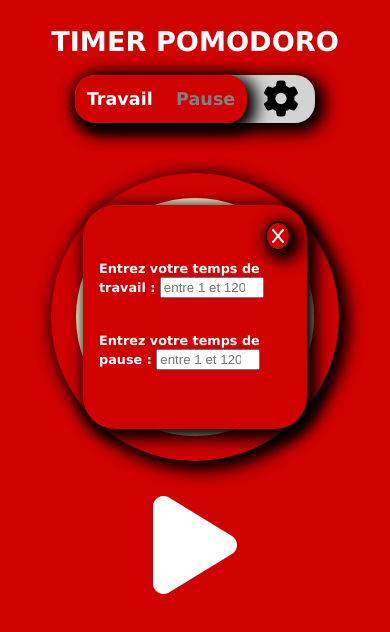
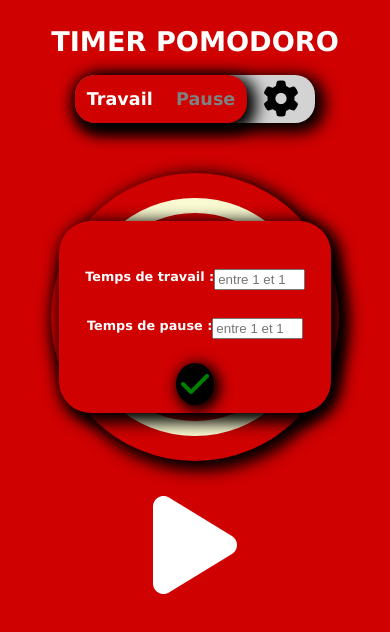
Before and after one commit to Gogo425/Pomodoro, a plain HTML site: page index.html in a window 390 px wide. Both pictures are taken after a click on the element 281 px from the left and 99 px from the top of the page. Drawn offline with nearby package versions, Linux system fonts and the light colour scheme.

Commit message:
LocalStorage added, javasdoc and css doc added and few improvements

```diff
--- a/css/style.css
+++ b/css/style.css
@@ -1,3 +1,4 @@
+/* The 3 main tags of the page */
 body{
     background-color: rgb(207, 1, 1);
     color: white;
@@ -18,6 +19,7 @@ main{
     flex-direction: column;
 }
 
+/* The style of the rectangle containing the settings button and the tags Break and Work and all the styles related to it */
 #break {
     color: gray;
 }
@@ -54,6 +56,11 @@ a{
     cursor: pointer;
 }
 
+#settingsBox :hover {
+    font-size: 1.3em;
+    transition: 0.6s ease-in-out;
+}
+/* The style of the first big circle  */
 #circle1{
     margin: auto;
     margin-top: 50px;
@@ -66,6 +73,7 @@ a{
     align-items: center;
 }
 
+/* The style of the second smaller circle */
 #circle2{
     border-radius: 50%;
     width: 30em;
@@ -76,6 +84,7 @@ a{
     align-items: center;
 }
 
+/* the style of the id of the tag where the timer is displayed */
 #timer{
     font-size: 6.25em;
     font-weight: bold;
@@ -83,21 +92,12 @@ a{
     justify-content: center;
 }
 
-#exit {
-    display: flex;
-    justify-content: flex-end;
-    padding-bottom: 0.4em;
-    cursor: pointer;
+/* All the styles related to the formulary and its node's child */
+form {
+    padding-top: 1.8em;
 }
 
-#buttonExit {
-    border: 2px solid black;
-    border-radius: 50%;
-    box-shadow: 5px 5px 15px 5px black;
-    padding: 5px;
-}
-
-#form {
+#formulary {
     box-shadow: 5px 5px 15px 5px black;
     border-radius: 2em;
     padding: 1em;
@@ -110,7 +110,9 @@ a{
 }
 
 .label-input {
-    margin-bottom: 3.5em;
+    margin-bottom: 1.5em;
+    display: flex;
+    justify-content: center;
 }
 
 label {
@@ -118,9 +120,31 @@ label {
 }
 
 input {
-    width: 7.2em;
+    width: 7.3em;
 }
 
+#check-align {
+    display: flex;
+    justify-content: center;
+}
+
+#check {
+    color: green;
+    font-size: 2em;
+    padding: 0.1em;
+    border: 2px solid black;
+    background-color: black;
+    box-shadow: 3px 3px 13px 3px black;
+    border-radius: 50%;
+    cursor: pointer;
+}
+
+#check-align :hover {
+    font-size: 2.3em;
+    transition: ease-in-out 0.2s;
+}
+
+/* The style of the button which allows to launch the timer */
 #icons {
     cursor: pointer;
     display: flex;
@@ -132,6 +156,7 @@ input {
     margin-top: 0.25em;
 }
 
+/* Media-query between 585px and 480px */
 @media screen and (min-width : 480px) and (max-width : 585px){
     #circle1{
         width: 25em;
@@ -152,18 +177,19 @@ input {
         font-size: 4em;
         margin-top: 0.5em
     }
-    #form {
-        width: 22em;
+    #formulary {
+        width: 15em;
         height: 8em;
     }
     label {
         font-size: 0.8em;
     }
     .label-input{
-        margin-bottom: 1.5em;
+        margin-bottom: 0.8em;
     }
 }
 
+/* Media-query between 480px and 320px */
 @media screen and (min-width : 320px) and (max-width : 480px){
     #circle1{
         width: 18em;
@@ -194,15 +220,18 @@ input {
         height: 3em;
         width: 15em;
     }
-    #form {
-        width: 12em;
-        height: 12em;
+    #formulary {
+        width: 15em;
+        height: 10em;
         margin-top: 0;
     }
     label {
         font-size: 0.8em;
     }
+    input {
+        width: 6.2em;
+    }
     .label-input {
-        margin-bottom: 2em;
+        padding-top: 0.2em;
     }
 }
--- a/index.html
+++ b/index.html
@@ -3,11 +3,13 @@
 <head>
     <meta charset="UTF-8">
     <meta name="viewport" content="width=device-width, initial-scale=1.0">
+    <!-- the script to my css file -->
     <link rel="stylesheet" href="css/style.css">
-    <!-- <link rel="icon" href="favicon.ico" type="image/x-icon"> -->
+    <!-- The link to the favicon -->
     <link rel="icon" type="image/vnd.icon" href="favicon.ico">
-    <script defer src="https://cdn.jsdelivr.net/npm/bootstrap@5.3.3/dist/js/bootstrap.bundle.min.js" integrity="sha384-YvpcrYf0tY3lHB60NNkmXc5s9fDVZLESaAA55NDzOxhy9GkcIdslK1eN7N6jIeHz" crossorigin="anonymous"></script>
+    <!-- the link to my javascript file-->
     <script defer src="js/script.js"></script>
+    <!-- the link to my font-awesome kit -->
     <script src="https://kit.fontawesome.com/90817b7c6b.js" crossorigin="anonymous"></script>
     <title>Pomodoro</title>
 </head>
@@ -29,20 +31,20 @@
             <div id="circle2">
                 <div id="timer">
                 </div>
-                <div id="form">
-                    <div id="exit">
-                        <span id="buttonExit" class="fa-solid fa-x"></span>
-                    </div>
+                <div id="formulary">
                     <form method="post">
                         <div class="label-input">
-                            <label for="newTimeWork">Entrez votre temps de travail : </label>
+                            <label for="newTimeWork">Temps de travail : </label>
                             <input id="newTimeWork" type="number" name="newTimeWork" max="120" min="1" placeholder="entre 1 et 120" required>
                         </div>
                         <div class="label-input">
-                            <label for="newTimeBreak">Entrez votre temps de pause : </label>
+                            <label for="newTimeBreak">Temps de pause : </label>
                             <input id="newTimeBreak" type="number" name="newTimeBreak" max="120" min="1" placeholder="entre 1 et 120" required>
                         </div>
                     </form>
+                    <div id="check-align">
+                        <span id="check" class="fa-solid fa-check"></span>
+                    </div>
                 </div>
             </div>
         </div>
--- a/js/script.js
+++ b/js/script.js
@@ -1,3 +1,4 @@
+//Variable declaration for the work time, break time, booleans for certains test and the variable loop for the setInterval function
 let workTime = localStorage.getItem("inputWork") || 25
 let breakTime = localStorage.getItem("inputBreak") || 5
 let isBreak = true
@@ -5,65 +6,26 @@ let isRunning = false
 let isForm = false
 let loop
 
+//Declaration of the constants which represents all the HTML elements that needs to be interacted with
 const timerElement = document.getElementById("timer")
 const buttonLaunch = document.getElementById("buttonStart")
-const formulaire = document.getElementById("form")
+const formulaire = document.getElementById("formulary")
 const settingsButton = document.getElementById("settings")
-const exitButton = document.getElementById("buttonExit")
 const numberWork = document.getElementById("numberWork")
 const numberBreak = document.getElementById("numberBreak")
 const inputBreak = document.getElementById("newTimeBreak")
 const inputWork = document.getElementById("newTimeWork")
-const submitButton = document.getElementById("submitButton")
+const submitButton = document.getElementById("check")
 
-function display(){
-    let time = workTime * 60
-    let minutes = parseInt(time / 60, 10)
-    let seconds = parseInt(time % 60, 10)
-    seconds  = "0" + seconds
-    if(workTime < 10){
-        minutes = "0" + minutes
-    }
-    timerElement.innerText = `${minutes}:${seconds}`
-}
+//the 3 main functions
+launch()
+display()
+form()
 
-function timer(){
-    let time = workTime * 60
-    form()
-    if(isRunning == false && isForm == false){
-        loop = setInterval(() => {
-            isRunning = true
-            let minutes = parseInt(time / 60, 10)
-            let seconds = parseInt(time % 60, 10)
-            minutes = minutes < 10 ? "0" + minutes : minutes
-            seconds = seconds < 10 ? "0" + seconds : seconds
-            timerElement.innerText = `${minutes}:${seconds}`
-
-            if(time == 0){
-
-                if(isBreak == true){
-                    document.getElementById("background").style.background = "green"
-                    document.getElementById("workBreak").style.background = "green"
-                    document.getElementById("break").style.color = "white"
-                    document.getElementById("work").style.color = "grey"
-                    time = breakTime * 60
-                    isBreak = false
-                } else {
-                    document.getElementById("background").style.background = "rgb(207, 1, 1)"
-                    document.getElementById("workBreak").style.background = "rgb(207, 1, 1)"
-                    document.getElementById("work").style.color = "white"
-                    document.getElementById("break").style.color = "grey"
-                    time = workTime * 60
-                    isBreak = true
-                }
-            }
-
-            time = time <= 0 ? 0 : time - 1
-
-        }, 10)
-    }
-}
-
+/**
+ * @author Hugo JAUBERT
+ * The function which when the ButtonLaunch is pressed calls the function timer() and switches the button icon
+ */
 function launch(){
     buttonLaunch.addEventListener('click', () => {
         if(isForm == false){
@@ -82,10 +44,121 @@ function launch(){
     })
 }
 
+/**
+ * @author Hugo JAUBERT
+ * Allows to show the timer with the minutes and the seconds
+ */
+function display(){
+    let time = workTime * 60
+    let minutes = parseInt(time / 60, 10)
+    let seconds = parseInt(time % 60, 10)
+    seconds  = "0" + seconds
+    if(workTime < 10){
+        minutes = "0" + minutes
+    }
+    timerElement.innerText = `${minutes}:${seconds}`
+}
+
+/**
+ * @author Hugo JAUBERT
+ * Starts an interval to make a timer with the given numbers which decreases every second
+ */
+function timer(){
+    let time = workTime * 60
+    form()
+    if(isRunning == false && isForm == false){
+        loop = setInterval(() => {
+            isRunning = true
+            let minutes = parseInt(time / 60, 10)
+            let seconds = parseInt(time % 60, 10)
+            minutes = minutes < 10 ? "0" + minutes : minutes
+            seconds = seconds < 10 ? "0" + seconds : seconds
+            timerElement.innerText = `${minutes}:${seconds}`
+
+            if(time == 0){
+
+                if(isBreak == true){
+                    toBreakColor()
+                    time = breakTime * 60
+                    isBreak = false
+                } else {
+                    toWorkColor()
+                    time = workTime * 60
+                    isBreak = true
+                }
+            }
+
+            time = time <= 0 ? 0 : time - 1
+
+        }, 10)
+    }
+}
+
+/**
+ * @author Hugo JAUBERT
+ * Switches the color to green when the work time has reached 0
+ */
+function toBreakColor(){
+    document.getElementById("background").style.background = "green"
+    document.getElementById("workBreak").style.background = "green"
+    document.getElementById("break").style.color = "white"
+    document.getElementById("work").style.color = "grey"
+}
+
+/**
+ * @author Hugo JAUBERT
+ * Switches the color to red when the break time has reached 0
+ */
+function toWorkColor(){
+    document.getElementById("background").style.background = "rgb(207, 1, 1)"
+    document.getElementById("workBreak").style.background = "rgb(207, 1, 1)"
+    document.getElementById("work").style.color = "white"
+    document.getElementById("break").style.color = "grey"
+}
+
+/**
+ * @author Hugo JAUBERT
+ * The main function which handles the formulary
+ */
+function form(){
+        buttonLaunch.addEventListener('click', ()=> {
+            if(isForm == true){
+                alert("Finissez de remplir les paramètres ou quittez les avant de relancer le chronomètre")
+            }
+        })
+
+        display_form()
+
+        edit_time();
+}
+
+/**
+ * @author Hugo JAUBERT
+ * Handles whenthe form should appear
+ */
+function display_form(){
+    settingsButton.addEventListener('click', ()=> {
+        if(!isRunning){
+            isForm = true;
+            formulaire.style.display = "block"
+        }
+    })
+
+    submitButton.addEventListener('click', ()=> {
+        isForm = false;
+        if(!isRunning){
+            formulaire.style.display = "none"
+        }
+    })
+}
+
+/**
+ * @author Hugo JAUBERT
+ * When the user enters a value in the input zone, it is set with the LocalStorage
+ */
 function edit_time(){
-
     inputBreak.addEventListener('change', ()=> {
-        if(inputBreak.value < 120 && inputBreak.value > 1){
+        if(inputBreak.value <= 120 && inputBreak.value >= 1){
             localStorage.setItem("inputBreak", inputBreak.value)
             breakTime = inputBreak.value
             display()
@@ -93,41 +166,10 @@ function edit_time(){
     })
 
     inputWork.addEventListener('change', ()=> {
-        if(inputWork.value < 120 && inputWork.value > 1){
+        if(inputWork.value <= 120 && inputWork.value >= 1){
             localStorage.setItem("inputWork", inputWork.value)
             workTime = inputWork.value
             display()
         }
-   })
+    })
 }
-
-function form(){
-        buttonLaunch.addEventListener('click', ()=> {
-            if(isForm == true){
-                alert("Finissez de remplir les paramètres ou quittez les avant de relancer le chronomètre")
-            }
-        })
-
-        settingsButton.addEventListener('click', ()=> {
-            if(!isRunning){
-                isForm = true;
-                formulaire.style.display = "block"
-
-
-            }
-        })
-
-        edit_time();
-
-        exitButton.addEventListener('click', ()=> {
-            isForm = false;
-            if(!isRunning){
-                formulaire.style.display = "none"
-            }
-        })
-}
-
-
-form()
-launch()
-display()
```
